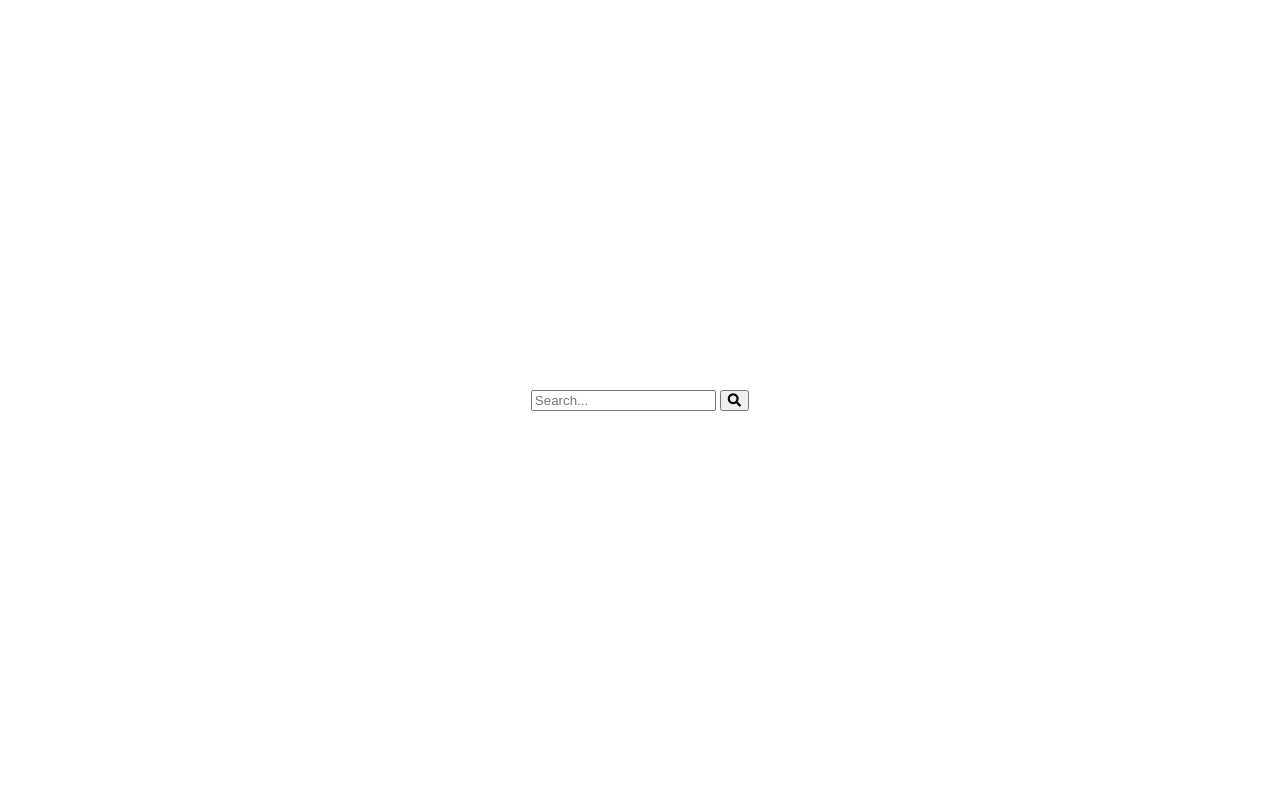
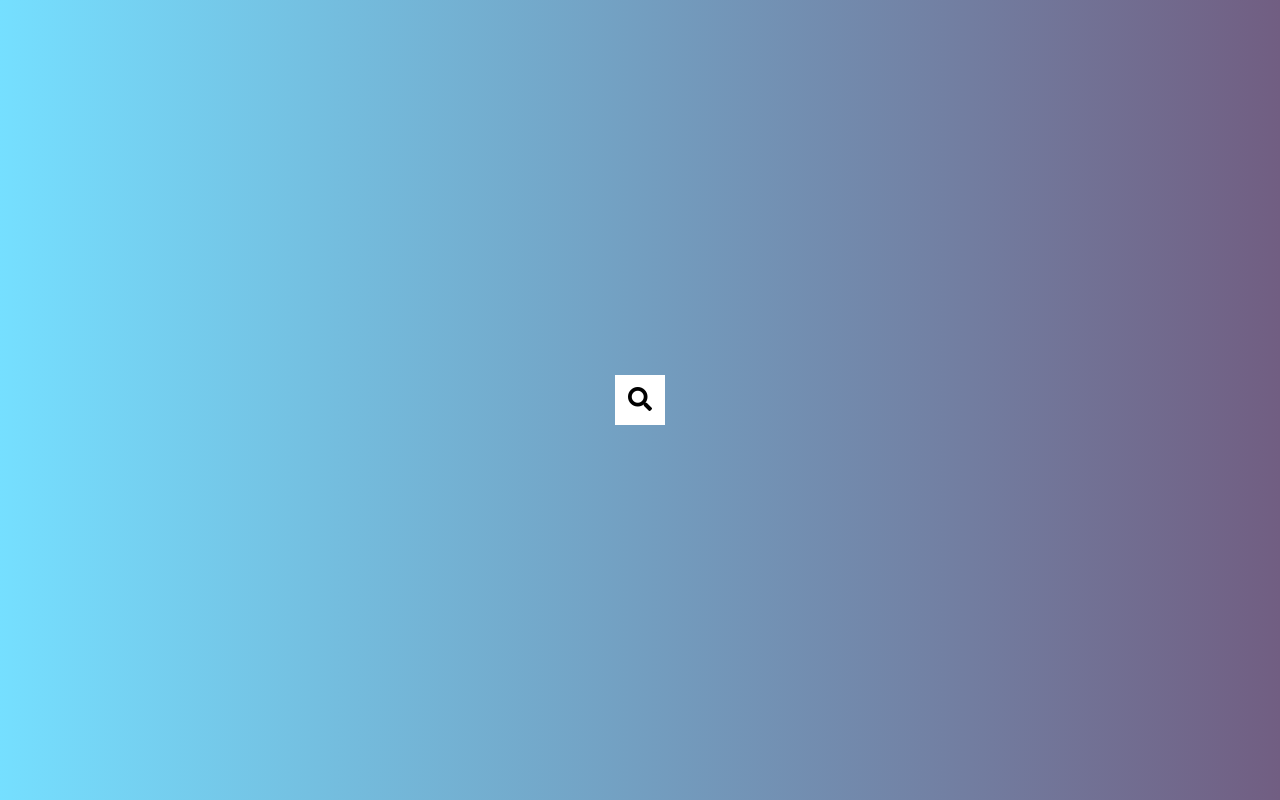
Before and after one commit to tod619/Hidden_search_widget, a plain HTML site: page index.html in a window 1280 px wide. Drawn offline with Linux system fonts and the light colour scheme.

Commit message:
add style to input + btn + active in style.css

```diff
--- a/style.css
+++ b/style.css
@@ -8,13 +8,54 @@
 }
 
 body {
+  background: linear-gradient(90deg, #75dfff, #715e82);
   font-family: "Roboto", sans-serif;
   height: 100vh;
   display: flex;
-  flex-direction: column;
   align-items: center;
   justify-content: center;
   overflow: hidden;
   margin: 0;
 }
 /* End: Global Styles */
+
+.search {
+  position: relative;
+  height: 50px;
+}
+
+.search .input {
+  color: #fff;
+  border: none;
+  font-size: 18px;
+  height: 50px;
+  padding: 15px;
+  width: 50px;
+  transition: width 0.3s ease;
+}
+
+.search .btn {
+  background-color: #fff;
+  border: none;
+  cursor: pointer;
+  font-size: 24px;
+  position: absolute;
+  top: 0;
+  left: 0;
+  height: 50px;
+  width: 50px;
+  transition: transform 0.3s ease;
+}
+
+.btn:focus,
+.input:focus {
+  outline: none;
+}
+
+.search.active .input {
+  width: 200px;
+}
+
+.search.active .btn {
+  transform: translateX(198px);
+}
```
